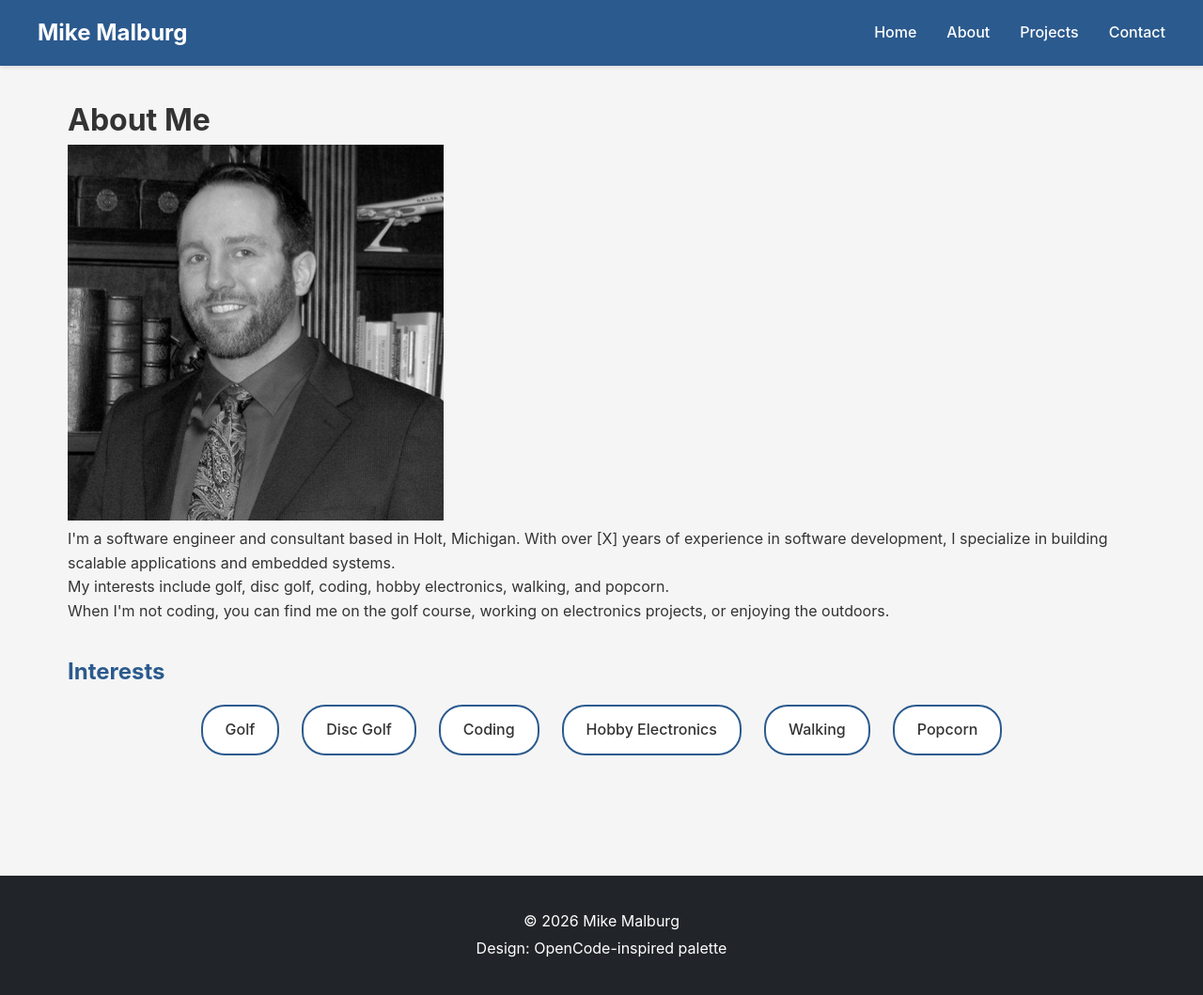
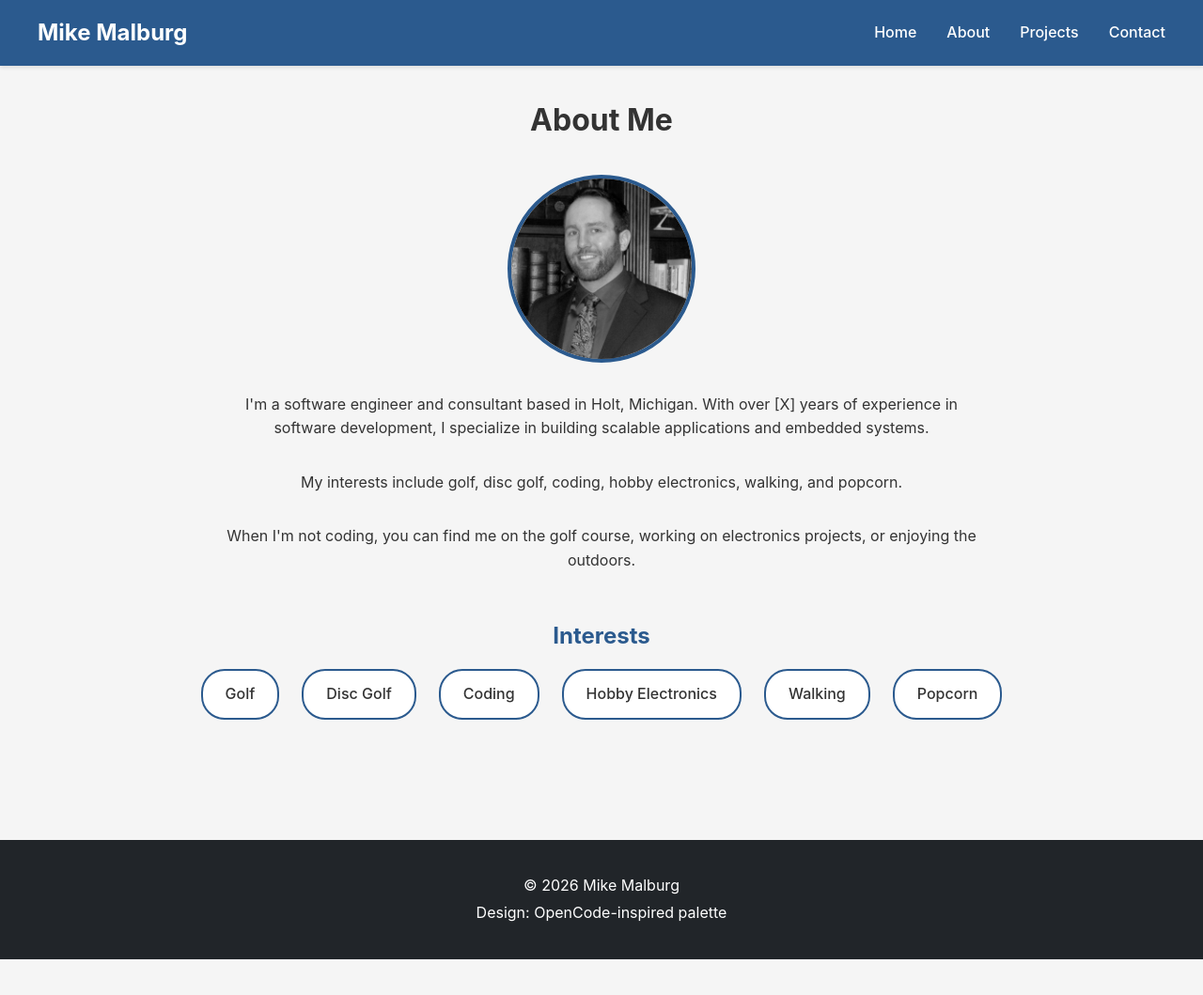
Before and after one commit to mikemalburg/mikemalburg.com, a Jekyll site: the page built from about.md, in a window 1280 px wide. Shown: the whole page at 94% size. Built offline with Jekyll 4.4.1, drawn with Linux system fonts in a browser that asks for light colours; after the commit the page ends 1021 px from its top, so only the background shows below that.

Commit message:
Add about page styles to CSS

```diff
--- a/assets/style.css
+++ b/assets/style.css
@@ -281,22 +281,46 @@ footer a {
   text-decoration: none;
 }
 
-/* Bio Section */
-bio {
+/* About Page */
+.about {
+  text-align: center;
+}
+
+.bio {
+  display: flex;
+  flex-direction: column;
+  align-items: center;
   margin: 2rem 0;
 }
 
-bio p {
-  margin-bottom: 1rem;
+.bio p {
+  max-width: 800px;
+  margin: 1rem auto;
 }
 
-bio-img {
-  float: right;
+.bio-img {
   width: 200px;
   height: 200px;
   border-radius: 50%;
-  margin-left: 2rem;
-  margin-bottom: 2rem;
+  object-fit: cover;
+  margin-bottom: 1rem;
+  border: 4px solid var(--primary);
+}
+
+.interests-list {
+  list-style: none;
+  display: flex;
+  flex-wrap: wrap;
+  justify-content: center;
+  gap: 1rem;
+}
+
+.interests-list li {
+  background-color: var(--light);
+  padding: 0.75rem 1.5rem;
+  border-radius: 25px;
+  border: 2px solid var(--primary);
+  font-weight: 500;
 }
 
 /* Responsive Design */
```
